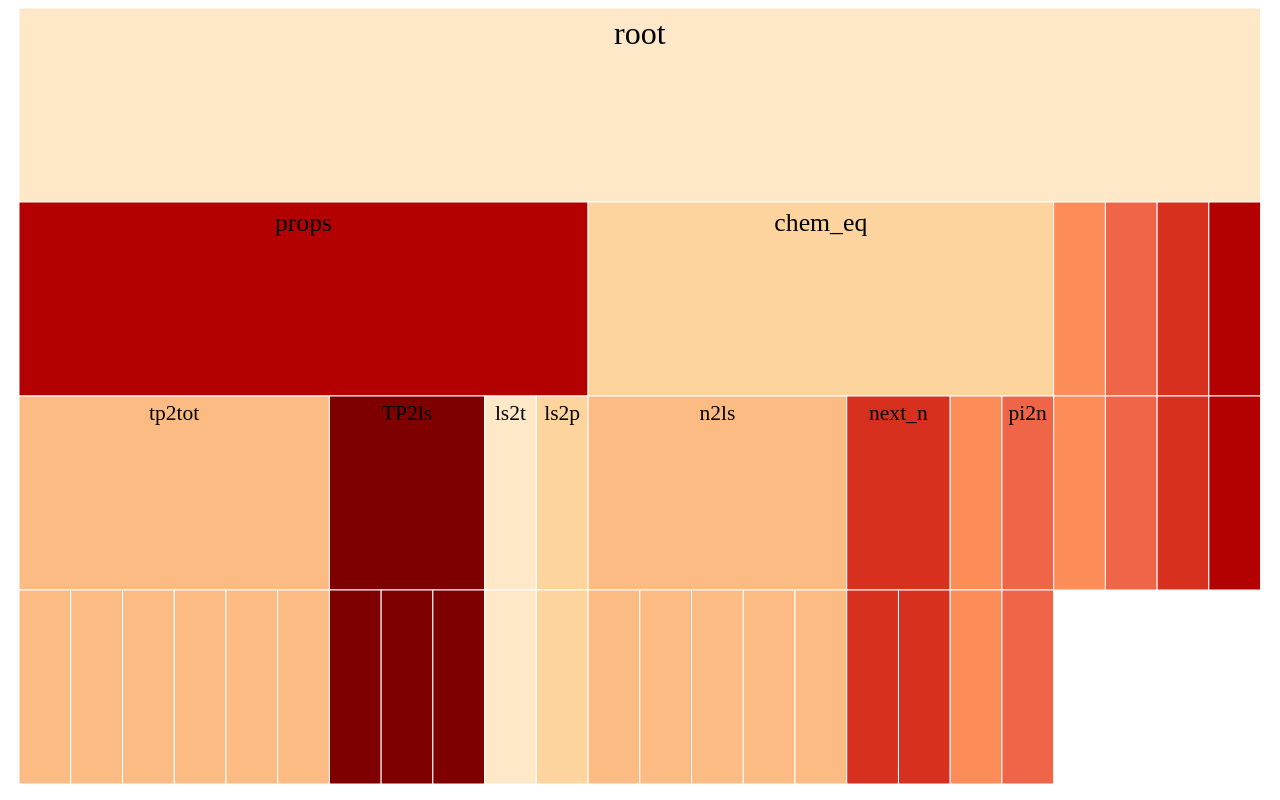
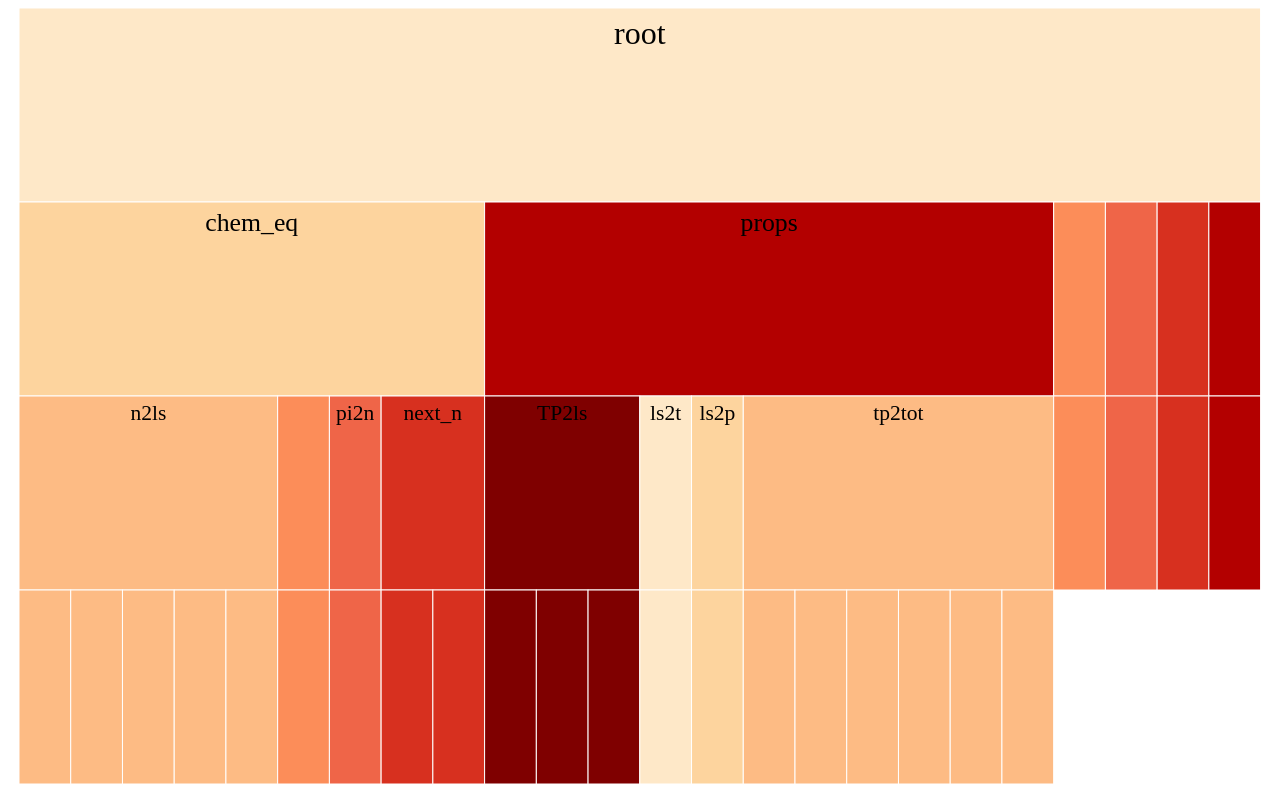
Before and after one commit to cgrabowski/OpenMDAO-atom-package, a website: page example/data-chart.html in a window 1280 px wide. Drawn offline with Linux system fonts and the light colour scheme.

Commit message:
Sibling order present in JSON data is preserved in chart.

```diff
--- a/example/data-chart.html
+++ b/example/data-chart.html
@@ -5,8 +5,9 @@
   <meta charset='utf-8'>
   <style>
     /* don't outline focused elements */
+
     * {
-      outline:none;
+      outline: none;
     }
 
     div {
@@ -54,6 +55,7 @@
         ]);
 
       window.onload = function() {
+
         // create an svg element and append to the container div
         svg = d3.select('#chart').append('svg:svg')
           .attr('width', cw)
@@ -61,6 +63,7 @@
 
         // create a partition layout and set the getChildren and getValue funcs
         var partition = d3.layout.partition()
+          .sort(sortSiblings)
           .children(getChildren)
           .value(getValue);
 
@@ -457,6 +460,10 @@
         return 32 * wh / (wh + rangeY(d.y));
       }
 
+      function sortSiblings(a, b) {
+        return a.siblingOrder - b.siblingOrder;
+      }
+
       // calculates weighted width of a leaf
       // always return 1 so the leaves are all the same size
       function getValue(d) {
@@ -489,7 +496,13 @@
       // algorithm that populates the data graph
       // openmdao system variables are not included in the graph
       function getChildren(d) {
-        return d3.entries(d.value).filter(function(d, i, arr) {
+        var vals = d3.entries(d.value);
+
+        vals.forEach(function(ele, i, arr) {
+          ele.siblingOrder = i;
+        });
+
+        return vals.filter(function(d, i, arr) {
           return d.value.constructor.name === 'Object';
         });
       }
```
